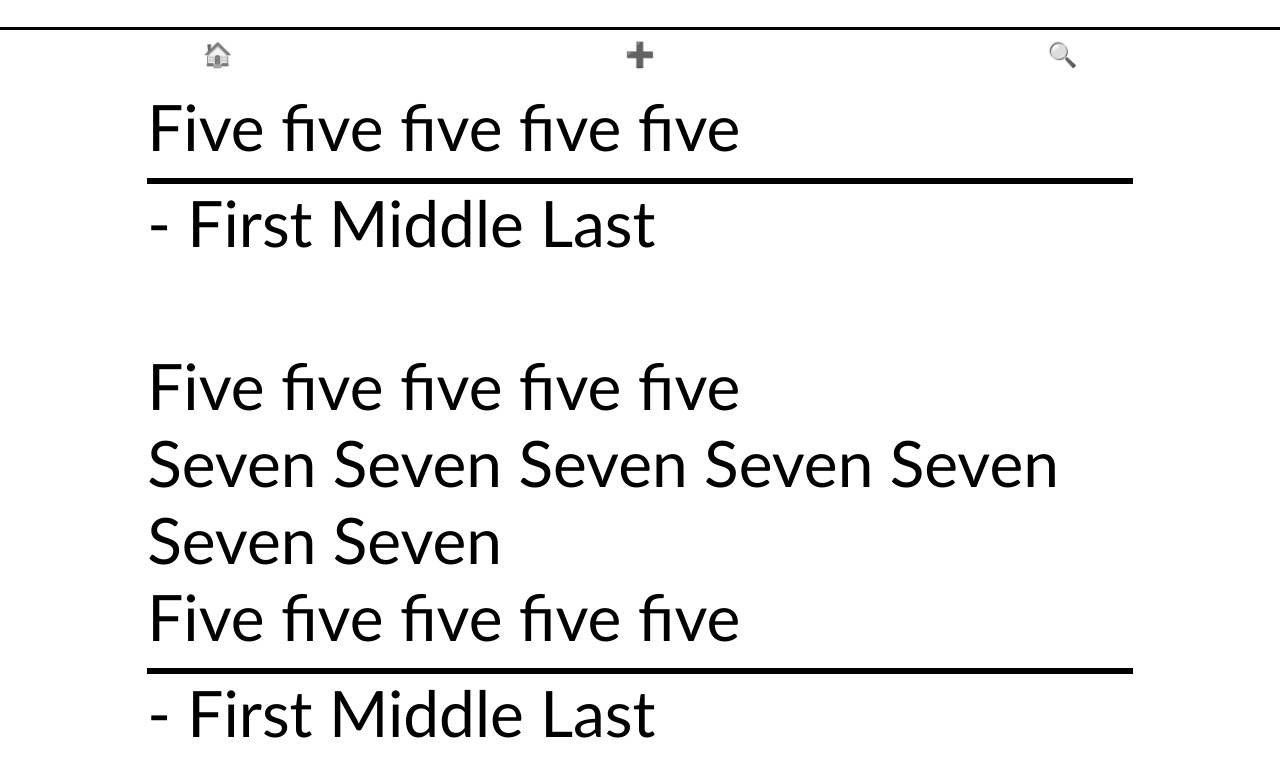
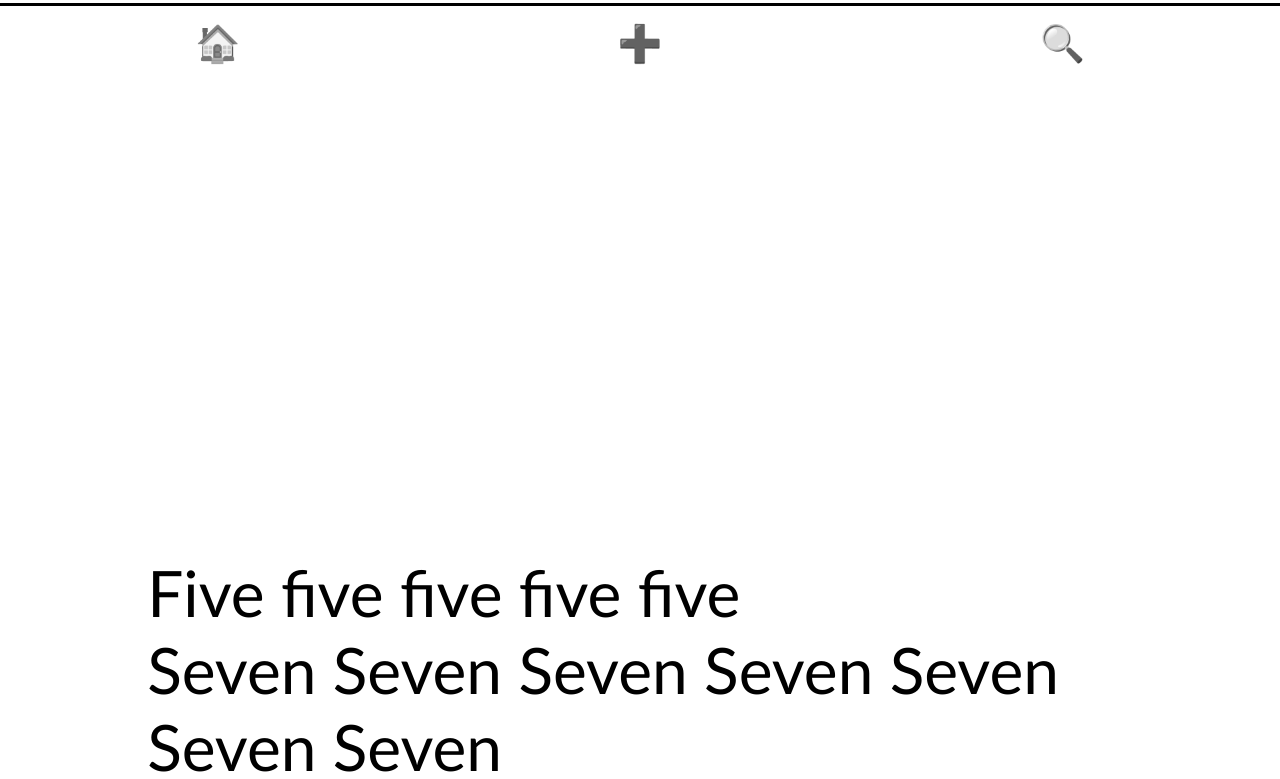
Before and after one commit to recontext/haiku, a plain HTML site: page index.html in a window 1280 px wide. Shown: the part 722-1501 px from the top of the page. Drawn offline with Linux system fonts and the light colour scheme.

Commit message:
updated styles

```diff
--- a/css/style.css
+++ b/css/style.css
@@ -16,8 +16,9 @@
 .haiku-card {
     font-size: 5vw;
     width: 77vw;
-    height: 50vh;
-    padding-top: 7vw;
+    height: 77vw;
+    display: grid;
+    place-items: center;
 }
 .attr {
     border-top-style: solid;;
@@ -31,7 +32,7 @@ nav {
     bottom: 0;
     left: 0;
     width: 100%;
-    height: 48px;
+    height: 72px;
 
     display: flex;
     grid-auto-flow: column;
@@ -43,15 +44,15 @@ nav {
     bottom: 0;
     left: 0;
     width: 100%;
-    height: 48px;
+    height: 72px;
     background-color:white;
 }
 
 .nav-item {
     display: block;
     width: 33vw;
-    height: 48px;
-    font-size: 16px;
+    height: 72px;
+    font-size: 24px;
     padding: 0;
     border-width: 0;
     background-color: white;
```
